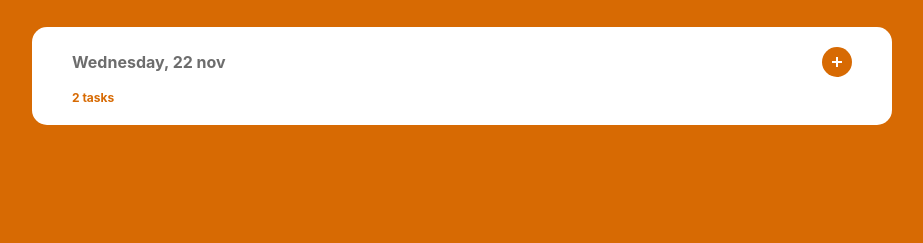
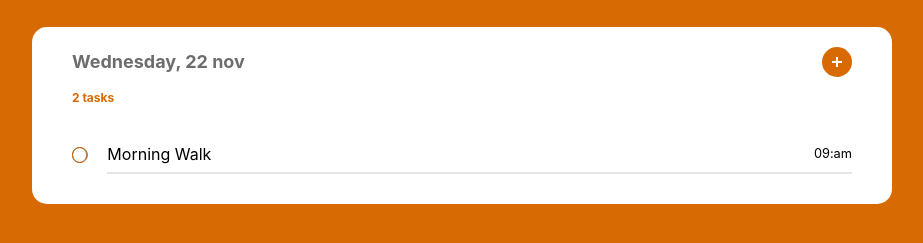
Before and after one commit to igorfiquene/todo, a website built with webpack: page src/index.html in a window 1280 px wide. Shown: the part 61-304 px from the top of the page, without its empty margins (178-1101 px from the left). Built offline with nearby package versions, Linux system fonts and the light colour scheme.

Commit message:
feat(body): body style  component

```diff
--- a/src/index.html
+++ b/src/index.html
@@ -18,12 +18,23 @@
   <main>
     <div class="limit">
       <article class="list">
+
         <div class="list__header">
           <div class="list-info">
             <h1 class="list-title">Wednesday, 22 nov <button class="list-button btn"></button></h1>
             <span class="list-tasks">2 tasks</span>
           </div>
         </div>
+
+        <ul class="list__body">
+          <li class="list-item">
+            <input class="btn" type="checkbox">
+            <div class="list-item__content">
+              <label>Morning Walk</label>
+              <small>09:am</small>
+            </div>
+          </li>
+        </ul>
       </article>
     </div>
   </main>
--- a/src/styles/components/button.scss
+++ b/src/styles/components/button.scss
@@ -10,3 +10,35 @@
 	height: 30px;
 	width: 30px;
 }
+
+input[type=checkbox] {
+	appearance: none;
+	width: 16px;
+	height: 16px;
+	border: 1px solid $color2;
+	border-radius: 25px;
+	position: relative;
+
+	&:checked {
+		&::after {
+			transform: translateY(-50%) translateX(-50%) scale(3);
+			opacity: 0;
+		}
+	}
+
+	&::after {
+		content: '';
+		width: 16px;
+		height: 16px;
+		border: 1px solid $color1;
+		border-radius: 25px;
+		position: absolute;
+		top: 50%;
+		left: 50%;
+		transform: translateY(-50%) translateX(-50%) scale(1.0);
+		transition: all .5s ease;
+		opacity: 1;
+		transform-origin: center;
+
+	}
+}
--- a/src/styles/partials/_main.scss
+++ b/src/styles/partials/_main.scss
@@ -10,15 +10,17 @@
 	border-radius: 15px;
 	padding: 20px 40px;
 
+	// Header List Style
+
 	&__header {
-
+		margin-bottom: 40px;
 		.list-title {
 			align-items: center;
 			color: var(--color-text-default);
 			display: flex;
 			justify-content: space-between;
 			font-weight: bold;
-			font-size: 16px;
+			font-size: 18px;
 			margin-bottom: 10px;
 		}
 
@@ -48,4 +50,35 @@
 			}
 		}
 	}
+
+	// Body List Style
+
+	&__body {
+		.list-item {
+			align-items: center;
+			display: flex;
+			margin-bottom: 20px;
+		}
+
+		input[type=checkbox] {
+			margin-right: 20px;
+		}
+
+		.list-item__content {
+			align-items: center;
+			display: flex;
+			justify-content: space-between;
+			width: 100%;
+			position: relative;
+
+			&::before {
+				content: '';
+				background-color: $color3;
+				position: absolute;
+				bottom: -10px;
+				height: 2px;
+				width: 100%;
+			}
+		}
+	}
 }
```
